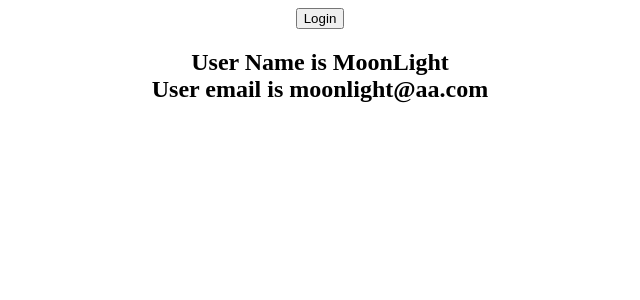
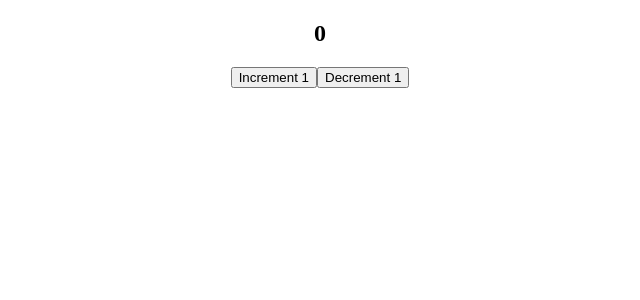
Before and after one commit to Chandraprakash-Darji/reactjs-learning, a React (Create React App) app in the folder typescript-app/: page / in a window 1280 px wide. Shown: the top 300 px of the page, without its empty margins (320-960 px from the left). Built offline with nearby package versions, Linux system fonts and the light colour scheme.

Commit message:
type of useReducer hook

```diff
--- a/typescript-app/src/App.tsx
+++ b/typescript-app/src/App.tsx
@@ -1,11 +1,12 @@
 import "./App.css";
+import Counter from "./components/UseReducer/Counter";
 import LoggedIn from "./components/UseState/LoggedIn";
 import User from "./components/UseState/User";
 
 function App() {
   return (
     <div className="App">
-     <User/>
+     <Counter/>
     </div>
   );
 }
--- /dev/null
+++ b/typescript-app/src/components/UseReducer/Counter.tsx
@@ -0,0 +1,40 @@
+import { useReducer } from "react";
+
+type CounterState = {
+  count: number;
+};
+
+type CounterAction = {
+  type: string;
+  value: number;
+};
+
+const initialState = { count: 0 };
+const reducer = (state: CounterState, action: CounterAction) => {
+  switch (action.type) {
+    case "increment":
+      return { count: state.count + action.value };
+    case "decrement":
+      return { count: state.count - action.value };
+    default:
+      return state;
+  }
+};
+
+const Counter = () => {
+  const [count, dispatch] = useReducer(reducer, initialState);
+
+  return (
+    <div>
+      <h2>{count.count}</h2>
+      <button onClick={() => dispatch({ type: "increment", value: 1 })}>
+        Increment 1
+      </button>
+      <button onClick={() => dispatch({ type: "decrement", value: 1 })}>
+        Decrement 1
+      </button>
+    </div>
+  );
+};
+
+export default Counter;
```
